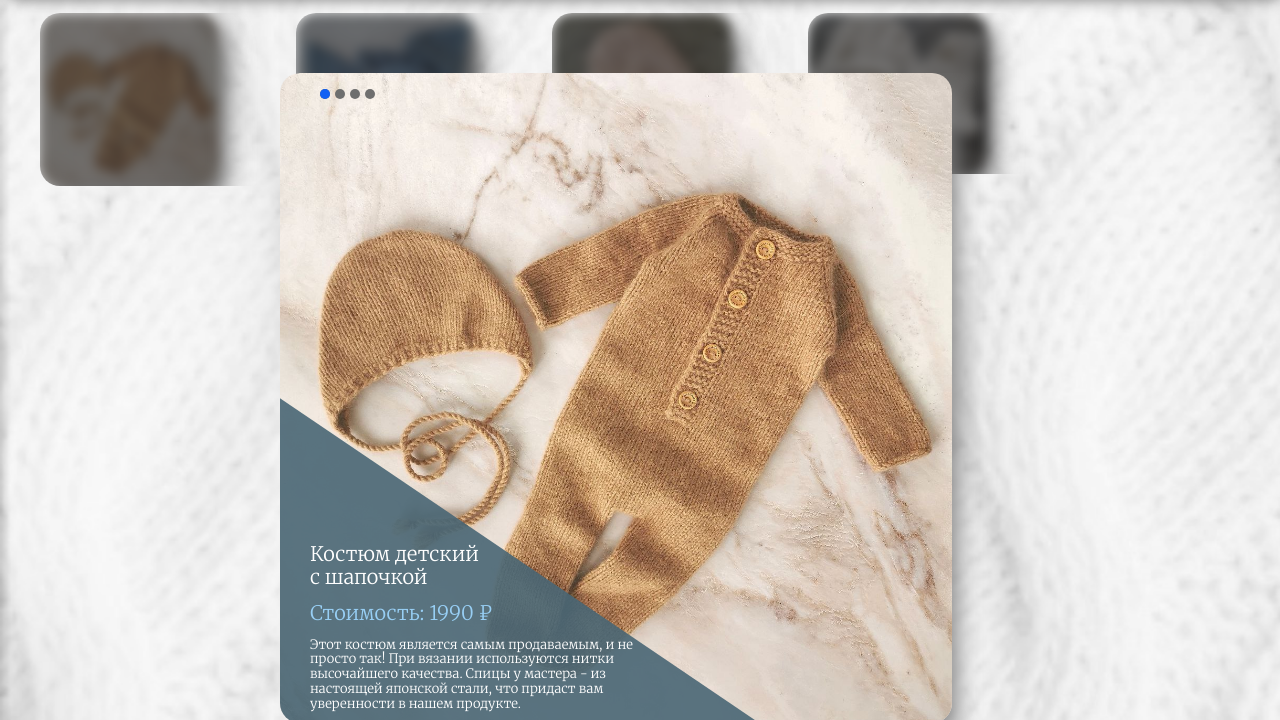
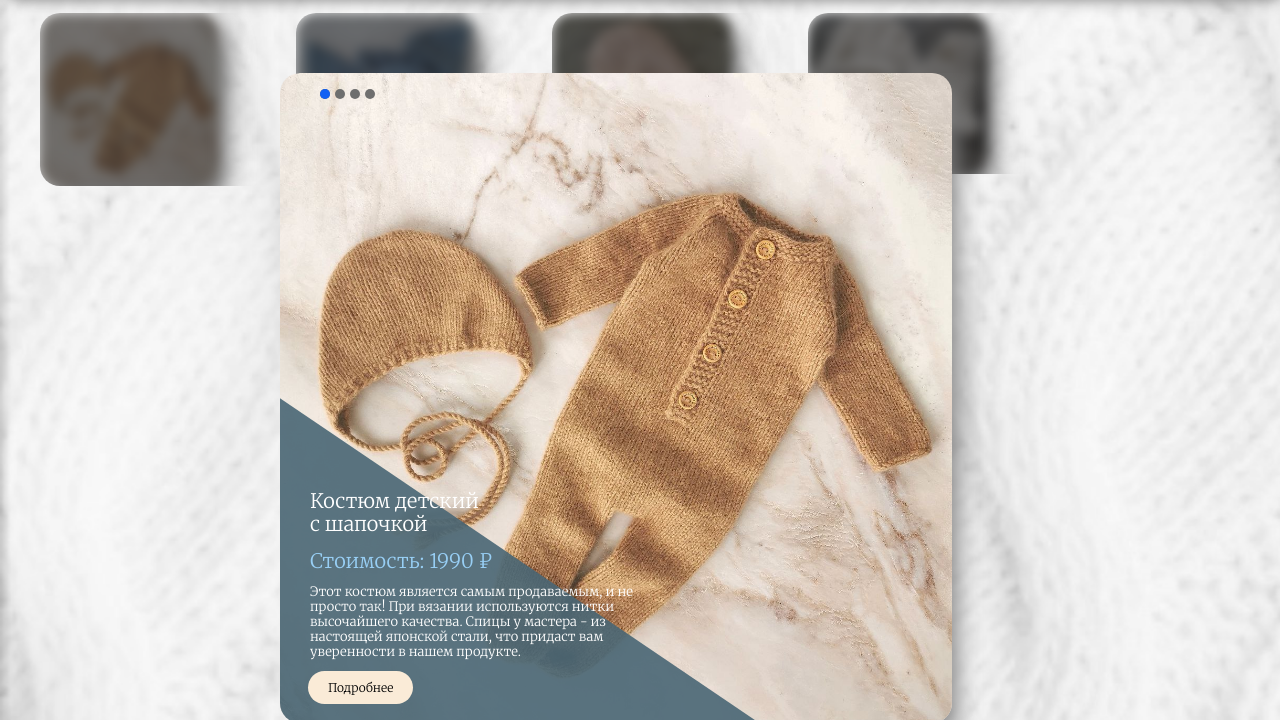
Before and after one commit to IlyaBobkin/BabysoftKnitShop, a website built with Parcel: page index.html in a window 1280 px wide. Shown: the part 95-815 px from the top of the page. Built offline with nearby package versions, Linux system fonts and the light colour scheme; a script that the page names is missing; a web font is replaced by a local one.

Commit message:
refactored legend txt

```diff
--- a/css/main.css
+++ b/css/main.css
@@ -78,12 +78,6 @@ video {
 
 /* Legend */
 .legend{
-/*  border:500px solid transparent;*/
-/*  border:700px solid rgba(74, 102, 117, 0.9);
-!*  border-left:700px solid rgba(74, 102, 117, 0.9);*!
-  border-bottom:0;
-  position:absolute;
-  bottom:0;*/
   width: 50%;
   height: 50%;
   background: rgba(74, 102, 117, 0.9);
@@ -106,7 +100,7 @@ video {
   height:150px;
   float:left;
   position:absolute;
-  top:70%;
+  bottom:15%;
   -webkit-animation:content-s 7.5s infinite;
   -moz-animation:content-s 7.5s infinite;
   animation:content-s 7.5s infinite;
```
